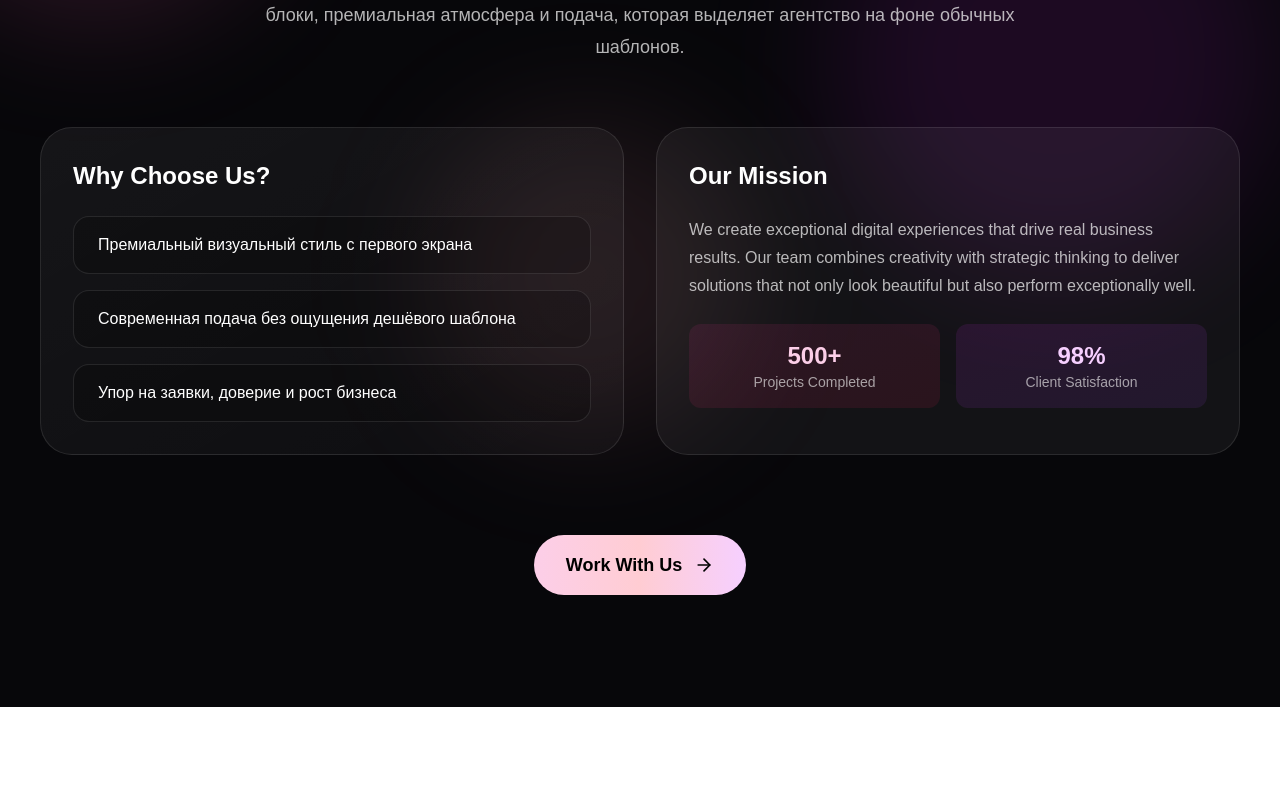
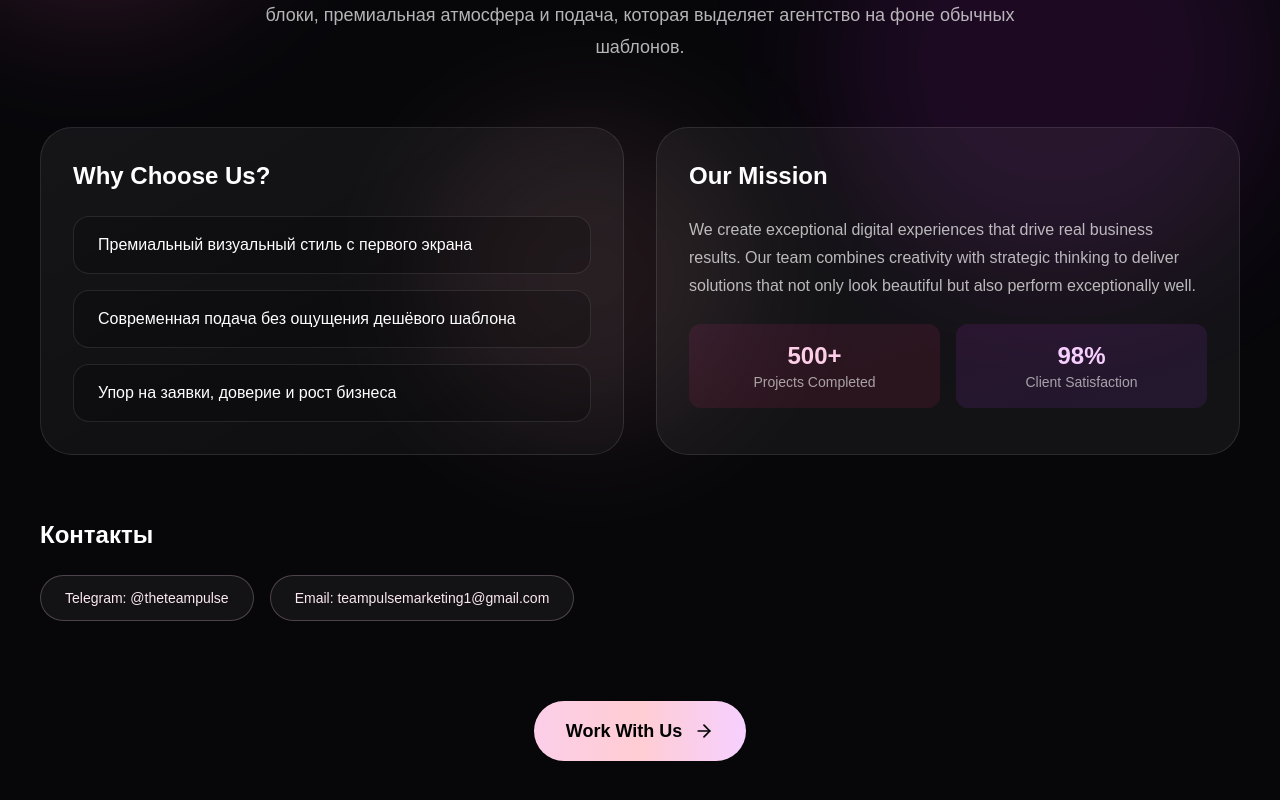
Before and after one commit to cvsvssvs-hue/Team_Pulse, a Next.js app: page /about in a window 1280 px wide. Shown: the part 364-1164 px from the top of the page. Before the commit the page ends 1071 px from the top, so only its background shows below. Built offline with nearby package versions, Linux system fonts and the light colour scheme.

Commit message:
Add contacts section to about page

```diff
--- a/app/about/page.tsx
+++ b/app/about/page.tsx
@@ -131,6 +131,38 @@ export default function AboutPage() {
           </motion.div>
         </div>
 
+        <section className="mt-16">
+          <motion.h2
+            initial={{ opacity: 0, y: 18 }}
+            animate={{ opacity: 1, y: 0 }}
+            transition={{ duration: 0.6, delay: 0.4 }}
+            className="text-2xl font-semibold mb-6"
+          >
+            {t('about.contactsTitle')}
+          </motion.h2>
+          <motion.div
+            initial={{ opacity: 0, y: 18 }}
+            animate={{ opacity: 1, y: 0 }}
+            transition={{ duration: 0.6, delay: 0.5 }}
+            className="flex flex-col gap-4 md:flex-row"
+          >
+            <a
+              href="https://t.me/theteampulse"
+              target="_blank"
+              rel="noopener noreferrer"
+              className="inline-flex items-center gap-2 rounded-full border border-pink-200/25 bg-white/5 px-6 py-3 text-sm font-medium text-pink-100 transition hover:bg-white/10"
+            >
+              <span>Telegram: {t('about.contacts.telegram')}</span>
+            </a>
+            <a
+              href="mailto:teampulsemarketing1@gmail.com"
+              className="inline-flex items-center gap-2 rounded-full border border-pink-200/25 bg-white/5 px-6 py-3 text-sm font-medium text-pink-100 transition hover:bg-white/10"
+            >
+              <span>Email: {t('about.contacts.email')}</span>
+            </a>
+          </motion.div>
+        </section>
+
         <motion.div
           initial={{ opacity: 0, y: 22 }}
           animate={{ opacity: 1, y: 0 }}
--- a/lib/translations.ts
+++ b/lib/translations.ts
@@ -41,7 +41,12 @@ export const translations = {
     },
     about: {
       title: "Design that looks expensive",
-      content: "This site is inspired by your business card aesthetic: dark base, pink accents, clean blocks, premium atmosphere and presentation that distinguishes the agency from ordinary templates."
+      content: "This site is inspired by your business card aesthetic: dark base, pink accents, clean blocks, premium atmosphere and presentation that distinguishes the agency from ordinary templates.",
+      contactsTitle: "Contacts",
+      contacts: {
+        telegram: "@theteampulse",
+        email: "teampulsemarketing1@gmail.com"
+      }
     },
     whyUs: [
       "Premium visual style from the first screen",
@@ -111,7 +116,12 @@ export const translations = {
     },
     about: {
       title: "Дизайн, который выглядит дорого",
-      content: "Этот сайт вдохновлён эстетикой твоей визитки: тёмная база, розовые акценты, чистые блоки, премиальная атмосфера и подача, которая выделяет агентство на фоне обычных шаблонов."
+      content: "Этот сайт вдохновлён эстетикой твоей визитки: тёмная база, розовые акценты, чистые блоки, премиальная атмосфера и подача, которая выделяет агентство на фоне обычных шаблонов.",
+      contactsTitle: "Контакты",
+      contacts: {
+        telegram: "@theteampulse",
+        email: "teampulsemarketing1@gmail.com"
+      }
     },
     whyUs: [
       "Премиальный визуальный стиль с первого экрана",
@@ -181,7 +191,12 @@ export const translations = {
     },
     about: {
       title: "비용이 많이 들어 보이는 디자인",
-      content: "이 사이트는 귀하의 명함 미학에서 영감을 받았습니다: 어두운 베이스, 핑크 액센트, 깨끗한 블록, 프리미엄 분위기 및 일반 템플릿과 구별되는 프레젠테이션."
+      content: "이 사이트는 귀하의 명함 미학에서 영감을 받았습니다: 어두운 베이스, 핑크 액센트, 깨끗한 블록, 프리미엄 분위기 및 일반 템플릿과 구별되는 프레젠테이션.",
+      contactsTitle: "연락처",
+      contacts: {
+        telegram: "@theteampulse",
+        email: "teampulsemarketing1@gmail.com"
+      }
     },
     whyUs: [
       "첫 화면의 프리미엄 비주얼 스타일",
```
